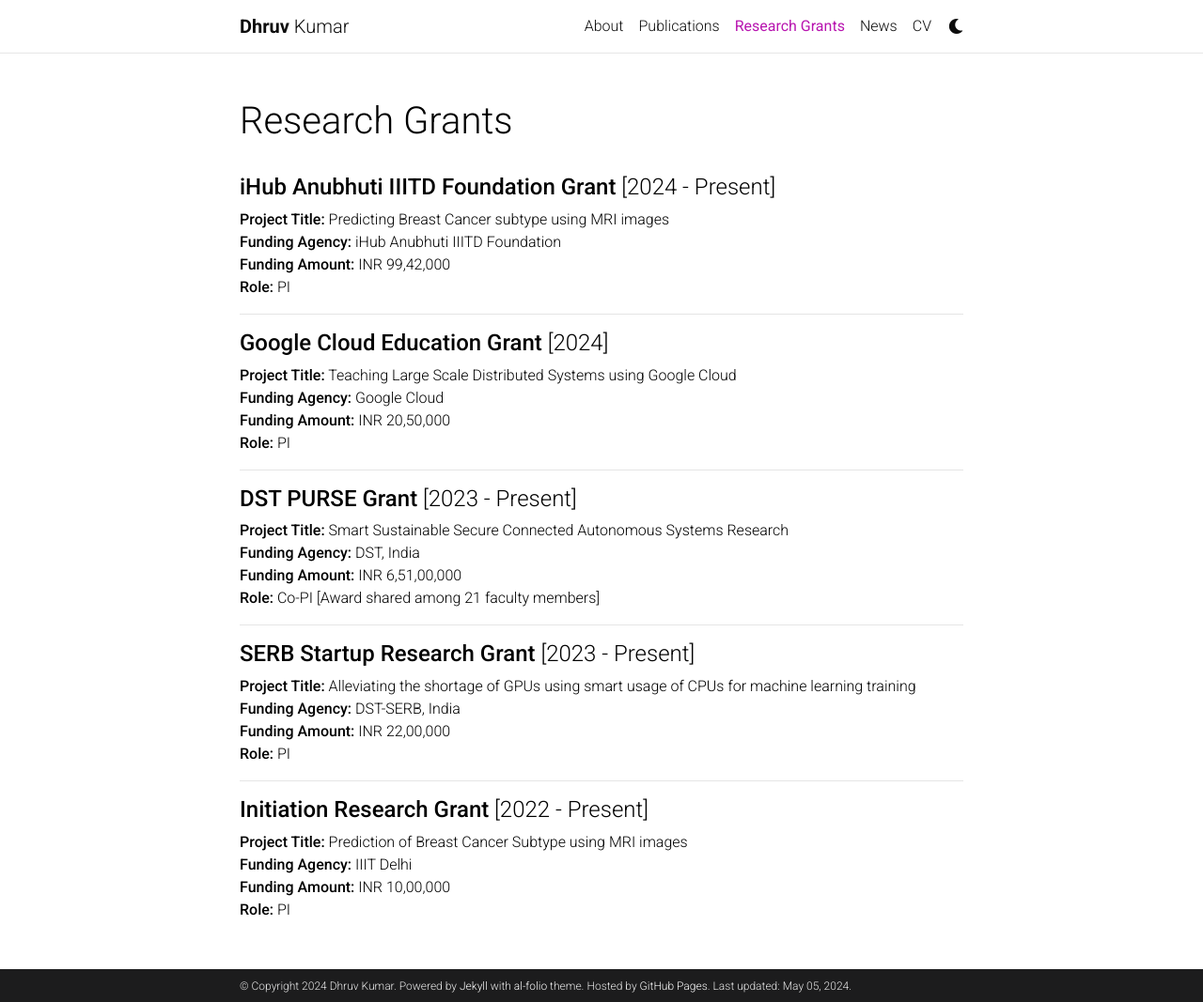
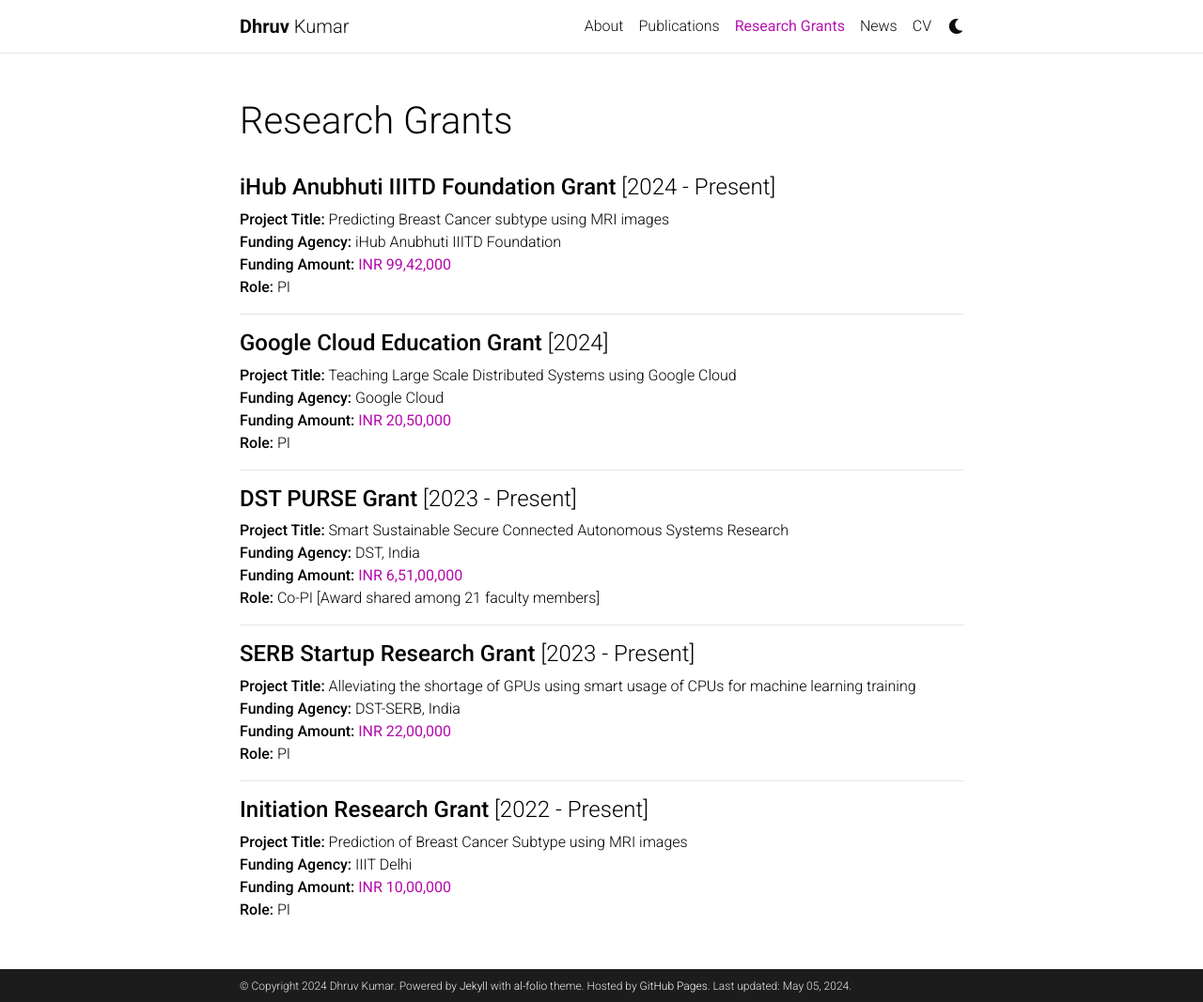
Before and after one commit to kudhru/kudhru.github.io, a Jekyll site: the page built from _pages/funded_projects.md, in a window 1280 px wide and 1067 px high. Shown: the whole window at 94% size. Built offline with Jekyll 4.4.1, drawn with Linux system fonts in a browser that asks for light colours; comment, search, counter and statistics services are not loaded; a style sheet for code colours, icons or effects is not loaded.

Commit message:
update publications

```diff
--- a/_pages/funded_projects.md
+++ b/_pages/funded_projects.md
@@ -10,7 +10,7 @@ nav_order: 3
 #### **iHub Anubhuti IIITD Foundation Grant** [2024 - Present]
 **Project Title:** Predicting Breast Cancer subtype using MRI images
 **Funding Agency:** iHub Anubhuti IIITD Foundation
-**Funding Amount:** INR 99,42,000
+**Funding Amount:** <b class="super_emphasis">INR 99,42,000</b>
 **Role:** PI
 
 ---
@@ -18,7 +18,7 @@ nav_order: 3
 #### **Google Cloud Education Grant** [2024]
 **Project Title:** Teaching Large Scale Distributed Systems using Google Cloud
 **Funding Agency:** Google Cloud
-**Funding Amount:** INR 20,50,000
+**Funding Amount:** <b class="super_emphasis">INR 20,50,000</b>
 **Role:** PI
 
 ---
@@ -26,7 +26,7 @@ nav_order: 3
 #### **DST PURSE Grant** [2023 - Present]
 **Project Title:** Smart Sustainable Secure Connected Autonomous Systems Research
 **Funding Agency:** DST, India
-**Funding Amount:** INR 6,51,00,000
+**Funding Amount:** <b class="super_emphasis">INR 6,51,00,000</b>
 **Role:** Co-PI [Award shared among 21 faculty members]
 
 ---
@@ -35,7 +35,7 @@ nav_order: 3
 **Project Title:** Alleviating the shortage of GPUs using smart usage of CPUs for
 machine learning training
 **Funding Agency:** DST-SERB, India
-**Funding Amount:** INR 22,00,000
+**Funding Amount:** <b class="super_emphasis">INR 22,00,000</b>
 **Role:** PI
 
 ---
@@ -43,5 +43,5 @@ machine learning training
 #### **Initiation Research Grant** [2022 - Present]
 **Project Title:** Prediction of Breast Cancer Subtype using MRI images
 **Funding Agency:** IIIT Delhi
-**Funding Amount:** INR 10,00,000
+**Funding Amount:** <b class="super_emphasis">INR 10,00,000</b>
 **Role:** PI
--- a/_sass/_base.scss
+++ b/_sass/_base.scss
@@ -19,6 +19,10 @@ table {
   td {
     font-size: 1rem;
   }
+}
+
+.super_emphasis {
+  color: var(--global-theme-color);
 }
 
 a, table.table a {
```
